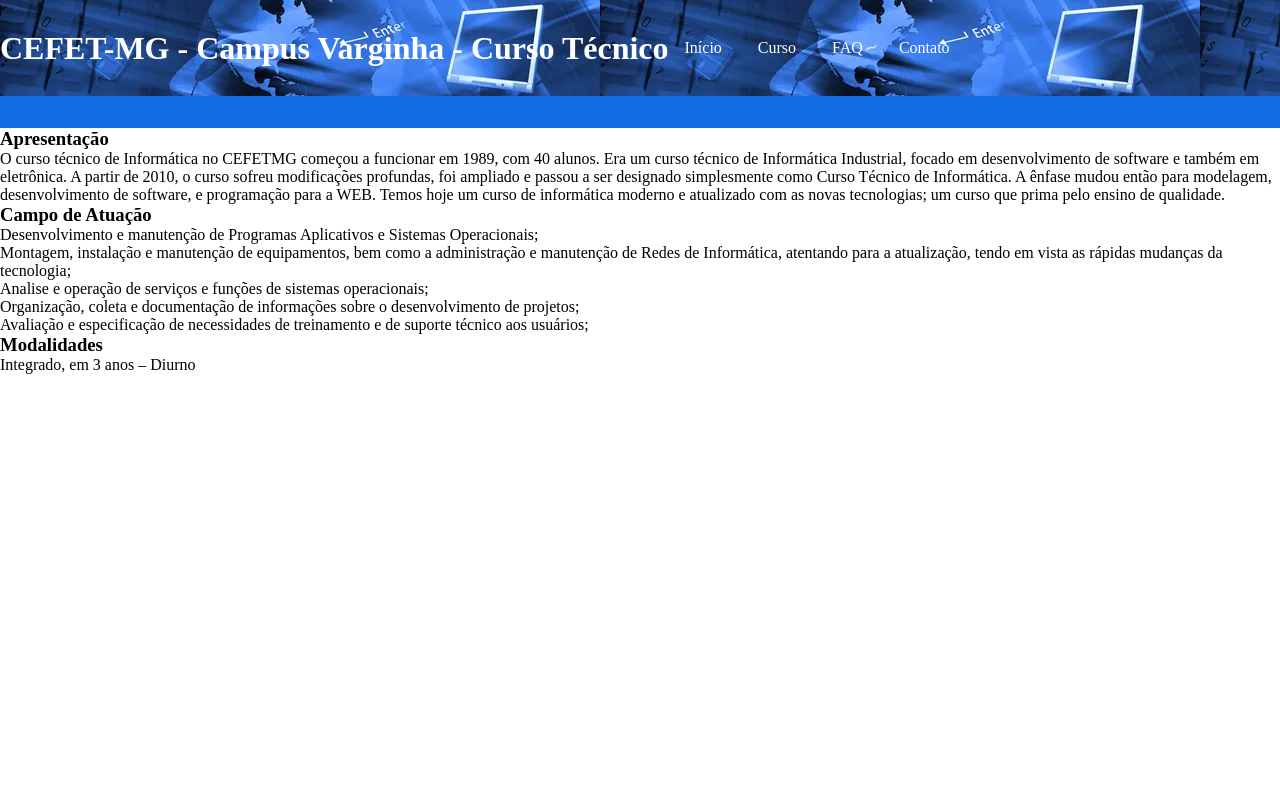
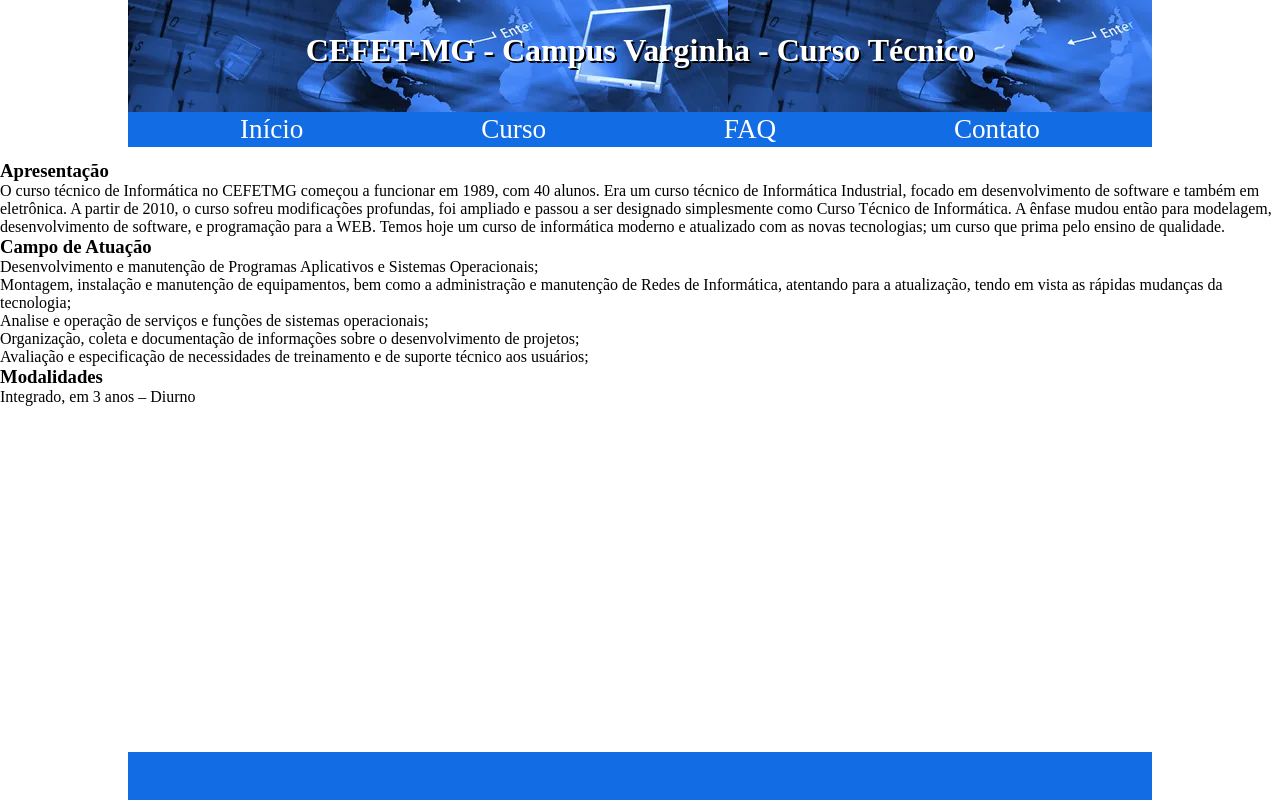
Before and after one commit to 4lilua/atividade01, a plain HTML site: page index.html in a window 1280 px wide. Drawn offline with Linux system fonts and the light colour scheme.

Commit message:
No caminho

```diff
--- a/atividade.css
+++ b/atividade.css
@@ -13,27 +13,61 @@
 }
 
 header{
-    display: flex;
-    align-items: center;
-    background-image: url(/banner.jpeg);
-    border-bottom: 2rem solid var(--primary);
-    height: 8rem;
+    height: 10rem;
+    margin-left: 8rem;
+    margin-right: 8rem;
 }
 
-header h1{
+.banner{
+    background-image: url(/banner.jpeg);
+    height: 7rem;
+}
+
+.banner_text{
+    text-shadow: 2px 2px var(--black);
+    color: var(--white);
     text-align: center;
+    padding-top: 2rem;
+}
+
+.links_nav{
+    background-color: var(--primary);
+    padding-left: 7rem;
+    padding-right: 7rem;
+    height: 2.2rem;
+    display: flex;
+    justify-content: space-between;
+}
+
+.links_nav a{
+    padding-top: 0.1rem;
+    text-decoration: none;
+    font-size: 1.7rem;
     color: var(--white);
+    align-items: center;
+}
+
+main{
+    min-height: calc(100vh - 13rem);
+    background-size: auto;
 }
 
 
 
-header nav{
-    display: flex;
-    align-items: center;
+
+
+
+
+
+
+
+
+
+
+
+footer{
+    background-color: var(--primary);
+    height: 3rem;
+    margin-left: 8rem;
+    margin-right: 8rem;
 }
-
-header nav a{
-    margin: 0 1rem;
-    text-decoration: none;
-    color: var(--white);
-}
--- a/index.html
+++ b/index.html
@@ -8,9 +8,14 @@
 </head>
 <body>
     <header>
-        <h1>CEFET-MG - Campus Varginha - Curso Técnico</h1>
+        <div class="banner">
+            <span>
+                <h1 class="banner_text">CEFET-MG - Campus Varginha - Curso Técnico</h1>
+            </span>
+        </div>
+
         <nav>
-            <div>
+            <div class="links_nav">
                 <a href="index.html">Início</a>
                 <a href="comentario.html">Curso</a>
                 <a href="comentario.html">FAQ</a>
```
